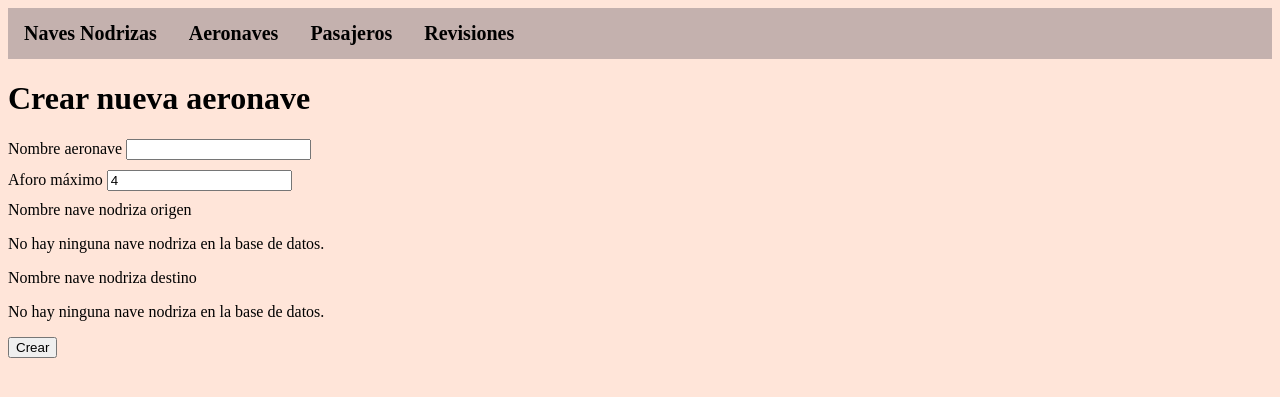
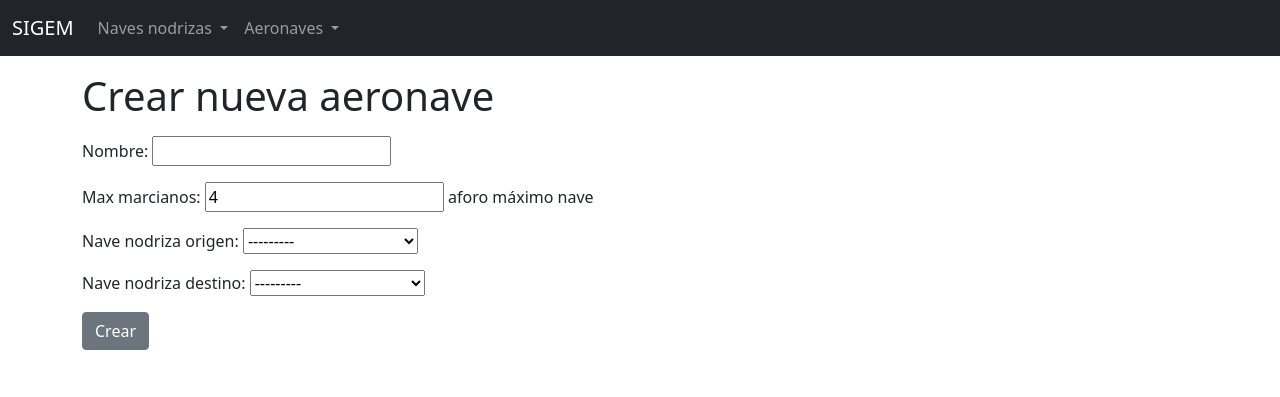
Before and after one commit to miguelvitores/SIGEM, a Django app: page /sigemapp/aeronaves/crear/ in a window 1280 px wide. Shown: the top 397 px of the page. Run offline with Django 3.2, Linux system fonts and the light colour scheme; tables that the repository leaves empty hold one stand-in row (values such as "Sample post"); some libraries are stand-ins or nearby versions.

Commit message:
crear aeronaves

```diff
--- /dev/null
+++ b/sigemapp/forms.py
@@ -0,0 +1,21 @@
+import django.forms as forms
+
+from .models import *
+from datetime import date
+
+
+class CreateAeronaveForm(forms.ModelForm):
+    nombre = forms.CharField(max_length=64)
+    max_marcianos = forms.IntegerField(help_text="aforo máximo nave", initial=4)
+    nave_origen = forms.ModelChoiceField(
+        label="Nave nodriza origen",
+        queryset=NaveNodriza.objects.all()
+    )
+    nave_destino = forms.ModelChoiceField(
+        label="Nave nodriza destino",
+        queryset=NaveNodriza.objects.all()
+    )
+
+    class Meta:
+        model = Aeronave
+        fields = ['nombre', 'max_marcianos', 'nave_origen', 'nave_destino']
--- a/sigemapp/models.py
+++ b/sigemapp/models.py
@@ -39,12 +39,6 @@
         return reverse('sigemapp:listar_aeronaves')
 
 
-class AeronaveForm(ModelForm):
-    class Meta:
-        model = Aeronave
-        fields = '__all__'
-
-
 class AsignarPasajero(models.Model):
     aeronave = models.ForeignKey(Aeronave, on_delete=models.CASCADE)
     pasajero = models.ForeignKey(Marciano, on_delete=models.CASCADE)
--- a/sigemapp/static/sigemapp/style.css
+++ /dev/null
@@ -1,68 +0,0 @@
-body {
-  background-color: #FFE5D9;
-}
-
-.navbar {
-  overflow: hidden;
-  background-color: #C4B1AE;
-}
-
-.dropdown {
-  float: left;
-  overflow: hidden;
-}
-
-.dropdown .dropbtn {
-  font-size: 20px;
-  font-weight: bolder;
-  border: none;
-  outline: none;
-  color: black;
-  padding: 14px 16px;
-  background-color: inherit;
-  font-family: inherit;
-  margin: 0;
-}
-
-.navbar a:hover, .dropdown:hover .dropbtn {
-  background-color: #DE1A1A;
-  cursor: pointer;
-}
-
-.dropdown-content {
-  display: none;
-  position: absolute;
-  background-color: #6BF178;
-  min-width: 160px;
-  box-shadow: 0px 8px 16px 0px rgba(0,0,0,0.2);
-  z-index: 1;
-}
-
-.dropdown-content a {
-  float: none;
-  color: black;
-  padding: 12px 16px;
-  text-decoration: none;
-  display: block;
-  text-align: left;
-}
-
-.dropdown-content a:hover {
-  background-color: #0A210F;
-  color: white;
-}
-
-.dropdown:hover .dropdown-content {
-  display: block;
-}
-
-li {
-  list-style: none;
-}
-
-form li {
-  padding: 0;
-  display: block;
-  list-style: none;
-  margin: 10px 0 0 0;
-}
--- a/sigemapp/templates/sigemapp/aeronave_form.html
+++ b/sigemapp/templates/sigemapp/aeronave_form.html
@@ -3,39 +3,10 @@
     <p></p>
     <h1>Crear nueva aeronave</h1>
     <p></p>
-    <form method="post">
+    <form method="POST" enctype="multipart/form-data">
         {% csrf_token %}
-        <li>
-            <label for="nombre">Nombre aeronave</label>
-            <input type="text" name="nombre" id="nombre" value="">
-        </li>
-        <li>
-            <label for="max_marcianos">Aforo máximo</label>
-            <input type="number" name="max_marcianos" id="max_marcianos" value="4" min="0">
-        </li>
-        <li>
-            <label for="nave_origen">Nombre nave nodriza origen</label>
-            {% if naves_nodrizas %}
-                {% for n in naves_nodrizas %}
-                    <input type="radio" name="nave_origen" id="nave_origen{{ forloop.counter }}" value="{{ n.nombre }}">
-                {% endfor %}
-            {% else %}
-                <p>No hay ninguna nave nodriza en la base de datos.</p>
-            {% endif %}
-        </li>
-        <li>
-            <label for="nave_destino">Nombre nave nodriza destino</label>
-            {% if naves_nodrizas %}
-                {% for n in naves_nodrizas %}
-                    <input type="radio" name="nave_destino" id="nave_destino{{ forloop.counter }}" value="{{ n.nombre }}">
-                {% endfor %}
-            {% else %}
-                <p>No hay ninguna nave nodriza en la base de datos.</p>
-            {% endif %}
-        </li>
-        <li>
-            <input type="submit" value="Crear">
-        </li>
+        {{ form.as_p }}
+        <input type="submit" value="Crear" class="btn btn-md btn-secondary">
     </form>
 
 {% endblock %}
--- a/sigemapp/templates/sigemapp/index.html
+++ b/sigemapp/templates/sigemapp/index.html
@@ -3,53 +3,61 @@
 <head>
     {% load static %}
     <meta charset="UTF-8">
-    <title>Sistema de Gesti&oacuten de Naves Marcianas</title>
-    <link rel="stylesheet" type="text/css" href="{% static 'sigemapp/style.css' %}">
+    <title>Sistema de Gestión de Naves Marcianas</title>
+    <link rel="icon" type="image/png" href="{% static 'sigemapp/grey_alien.png' %}" sizes="32x32">
+
+     {# Include FontAwesome; required for icon display #}
+    <link rel="stylesheet" href="https://netdna.bootstrapcdn.com/font-awesome/4.7.0/css/font-awesome.css">
+    <script src="//cdnjs.cloudflare.com/ajax/libs/jquery/3.2.1/jquery.min.js"></script>
+    <link href="https://cdn.jsdelivr.net/npm/bootstrap@5.0.0-beta1/dist/css/bootstrap.min.css" rel="stylesheet" integrity="sha384-giJF6kkoqNQ00vy+HMDP7azOuL0xtbfIcaT9wjKHr8RbDVddVHyTfAAsrekwKmP1" crossorigin="anonymous">
+    <script src="https://cdn.jsdelivr.net/npm/bootstrap@5.0.0-beta1/dist/js/bootstrap.bundle.min.js" integrity="sha384-ygbV9kiqUc6oa4msXn9868pTtWMgiQaeYH7/t7LECLbyPA2x65Kgf80OJFdroafW" crossorigin="anonymous"></script>
+
+
+    {# Django Tempus Dominus assets are included in `{{ form.media }}` #}
+    {{ form.media }}
 </head>
 <body>
-    <div class="navbar">
-        <div class="dropdown">
-            <button class="dropbtn">Naves Nodrizas
-                <i class="fa fa-caret-down"></i>
+
+    <nav class="navbar navbar-expand-lg navbar-dark bg-dark">
+        <div class="container-fluid">
+            <a class="navbar-brand" href="{% url 'sigemapp:index' %}">SIGEM</a>
+            <button class="navbar-toggler" type="button" data-bs-toggle="collapse" data-bs-target="#navbarNavDarkDropdown" aria-controls="navbarNavDarkDropdown" aria-expanded="false" aria-label="Toggle navigation">
+                <span class="navbar-toggler-icon"></span>
             </button>
-            <div class="dropdown-content">
-                <a href="{% url 'sigemapp:listar_nn' %}">Listar naves nodrizas</a>
-                <a href="{% url 'sigemapp:crear_nn' %}">Crear naves nodrizas</a>
+
+            <div class="collapse navbar-collapse" id="main_nav">
+                <ul class="navbar-nav">
+                    <li class="nav-item dropdown">
+                        <a class="nav-link dropdown-toggle" role="button" id="dropSol" data-bs-toggle="dropdown">
+                            Naves nodrizas
+                        </a>
+                        <ul class="dropdown-menu" aria-labelledby="dropdSol">
+                            <li><a class="dropdown-item" href="{% url 'sigemapp:listar_nn' %}">Listar naves nodrizas</a></li>
+                            <li><a class="dropdown-item" href="{% url 'sigemapp:crear_nn' %}">Crear nave nodriza</a></li>
+                        </ul>
+                    </li>
+                    <li class="nav-item dropdown">
+                        <a class="nav-link dropdown-toggle" role="button" id="dropdFot" data-bs-toggle="dropdown" aria-haspopup="true" aria-expanded="false">
+                            Aeronaves
+                        </a>
+                        <div class="dropdown-menu" aria-labelledby="dropdFot">
+                            <a class="dropdown-item" href="{% url 'sigemapp:listar_aeronaves' %}">Listar aeronaves</a>
+                            <a class="dropdown-item" href="{% url 'sigemapp:crear_aeronave' %}">Crear aeronave</a>
+                        </div>
+                    </li>
+                </ul>
             </div>
+
         </div>
-        <div class="dropdown">
-            <button class="dropbtn">Aeronaves
-                <i class="fa fa-caret-down"></i>
-            </button>
-            <div class="dropdown-content">
-                <a href="{% url 'sigemapp:listar_aeronaves' %}">Listar aeronaves</a>
-                <a href="{% url 'sigemapp:crear_aeronave' %}">Crear aeronaves</a>
-            </div>
-        </div>
-        <div class="dropdown">
-            <button class="dropbtn">Pasajeros
-                <i class="fa fa-caret-down"></i>
-            </button>
-            <div class="dropdown-content">
-                <a href="#">Link 1</a>
-                <a href="#">Link 2</a>
-                <a href="#">Link 3</a>
-            </div>
-        </div>
-        <div class="dropdown">
-            <button class="dropbtn">Revisiones
-                <i class="fa fa-caret-down"></i>
-            </button>
-            <div class="dropdown-content">
-                <a href="#">Link 1</a>
-                <a href="#">Link 2</a>
-                <a href="#">Link 3</a>
-            </div>
-        </div>
+    </nav>
+
+    <div class="container">
+
+
+        {% block content %}
+        {% endblock %}
+
     </div>
-
-    {% block content %}
-    {% endblock %}
 
 </body>
 </html>
--- a/sigemapp/views.py
+++ b/sigemapp/views.py
@@ -4,6 +4,7 @@
 from django.views import generic
 
 from .models import *
+from .forms import *
 
 
 class IndexView(generic.TemplateView):
@@ -33,8 +34,8 @@
 
 class AeronaveCreate(generic.edit.CreateView):
     model = Aeronave
-    fields = '__all__'
-    context_object_name = 'naves_nodrizas'
+    form_class = CreateAeronaveForm
 
-    def get_queryset(self):
-        return NaveNodriza.objects.all()
+    def form_valid(self, form):
+        form.save()
+        return super().form_valid(form)
```
Also changed, not shown: sigemapp/static/sigemapp/grey_alien.png (added).
